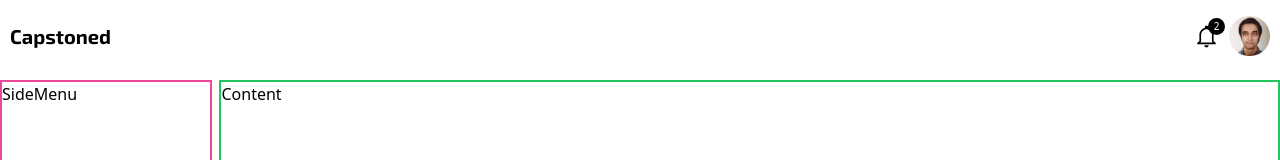
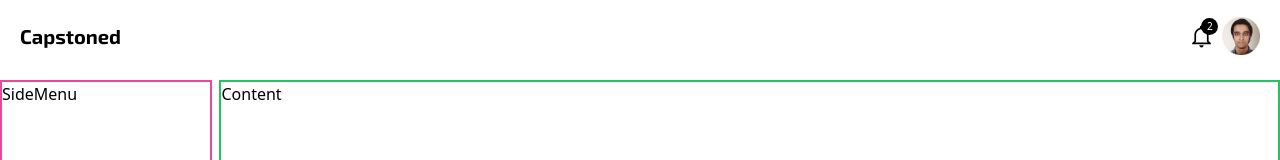
Before and after one commit to Vishal-Das-01/Final-Year-Project-Capstoned, a Next.js app: page /admin/dashboard in a window 1280 px wide. Shown: the top 160 px of the page. Built offline with nearby package versions, Linux system fonts and the light colour scheme.

Commit message:
Developed Admin Dashboard Navbar: Finished Notification Icon Button and Avatar Button

```diff
--- a/src/app/(Authenticated)/admin/dashboard/_components/Navbar/Navbar.jsx
+++ b/src/app/(Authenticated)/admin/dashboard/_components/Navbar/Navbar.jsx
@@ -18,7 +18,6 @@ export default function Navbar(props){
 					<div className={`${styles.rightContent} flex flex-row items-center justify-between h-full `}>
 						<NotificationIcon />
 						<Avatar
-							href="/admin/dashboard"
 							alt="Profile Picture"
 							src="/picCircular.png"
 						/>
--- a/src/app/(Authenticated)/admin/dashboard/_components/Navbar/Navbar.module.css
+++ b/src/app/(Authenticated)/admin/dashboard/_components/Navbar/Navbar.module.css
@@ -7,7 +7,7 @@
 }
 
 .leftContent{
-	margin-left: 10px;
+	margin-left: 20px;
 }
 
 .right{
@@ -18,6 +18,6 @@
 }
 
 .rightContent{
-	margin-right: 10px;
-	width: 13.5%;
+	margin-right: 20px;
+	width: 12.5%;
 }
--- a/src/app/(Authenticated)/admin/dashboard/_components/Navbar/_components/Avatar/Avatar.jsx
+++ b/src/app/(Authenticated)/admin/dashboard/_components/Navbar/_components/Avatar/Avatar.jsx
@@ -1,20 +1,21 @@
+"use client";
+
 import Image from "next/image";
-import Link from "next/link";
 import styles from "./Avatar.module.css";
 
-export default function Avatar({href, src, alt}){
+export default function Avatar({src, alt}){
 	return (
-		<div className={`flex flex-row items-center justify-center `}>
-			<Link href={href}>
-				<div className={``}>
+		<div className={`${styles.avatarContainer} flex flex-row items-center justify-center relative `}>
+			<button onClick={() => console.log("Avatar Clicked")}>
+				<div className={`w-full h-full`}>
 					<Image
 						src={src}
 						alt={alt}
-						height={42}
-						width={42}
+						height={40}
+						width={40}
 					/>
 				</div>
-			</Link>
+			</button>
 		</div>
 	);
 }
--- a/src/app/(Authenticated)/admin/dashboard/_components/Navbar/_components/Avatar/Avatar.module.css
+++ b/src/app/(Authenticated)/admin/dashboard/_components/Navbar/_components/Avatar/Avatar.module.css
@@ -0,0 +1,4 @@
+.avatarContainer{
+	width: 42px;
+	height: 42px;
+}
--- a/src/app/(Authenticated)/admin/dashboard/_components/Navbar/_components/NotificationIcon/NotificationIcon.jsx
+++ b/src/app/(Authenticated)/admin/dashboard/_components/Navbar/_components/NotificationIcon/NotificationIcon.jsx
@@ -1,15 +1,19 @@
+"use client";
+
 import { IoMdNotificationsOutline } from "react-icons/io";
 import styles from "./NotificationIcon.module.css";
 
 export default function NotificationIcon(props){
 	return (
-		<div className={`${styles.notifIconContainer} flex flex-row items-center justify-center relative`}>
+		<div className={`${styles.notifIconContainer} flex flex-row items-center justify-center relative `}>
+			<button onClick={() => console.log("Notif Clicked")}>
 				<IoMdNotificationsOutline className={`${styles.notificationIcon}`} />
 				<div className={`${styles.notifCountContainer} flex flex-row items-center justify-center bg-black absolute rounded-full`}>
 					<p className={`${styles.notifCount} text-white `}>
 						2
 					</p>
 				</div>
+			</button>
 		</div>
 	);
 }
```
Lines whose indentation alone changed are shown as unchanged.
